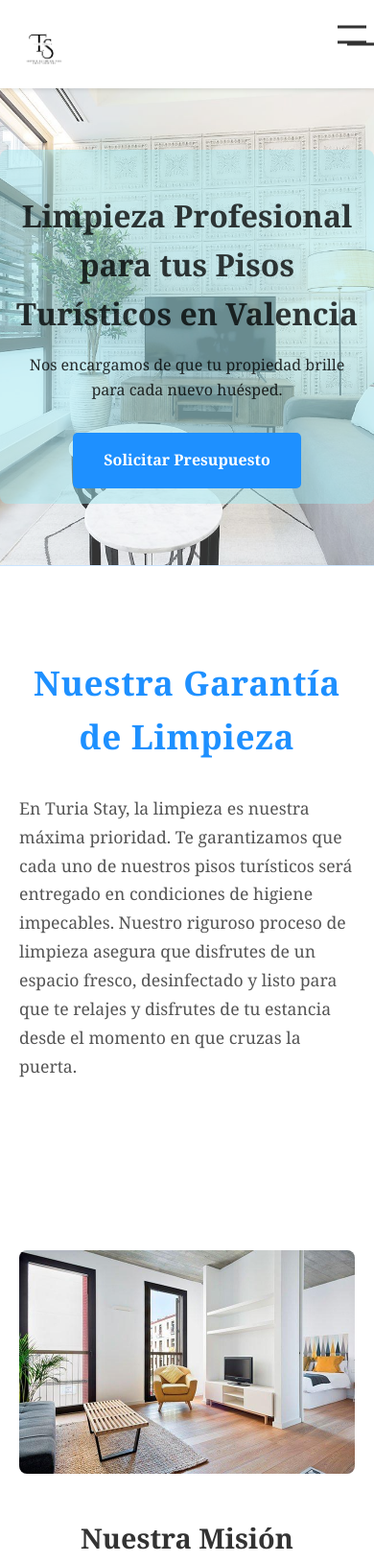
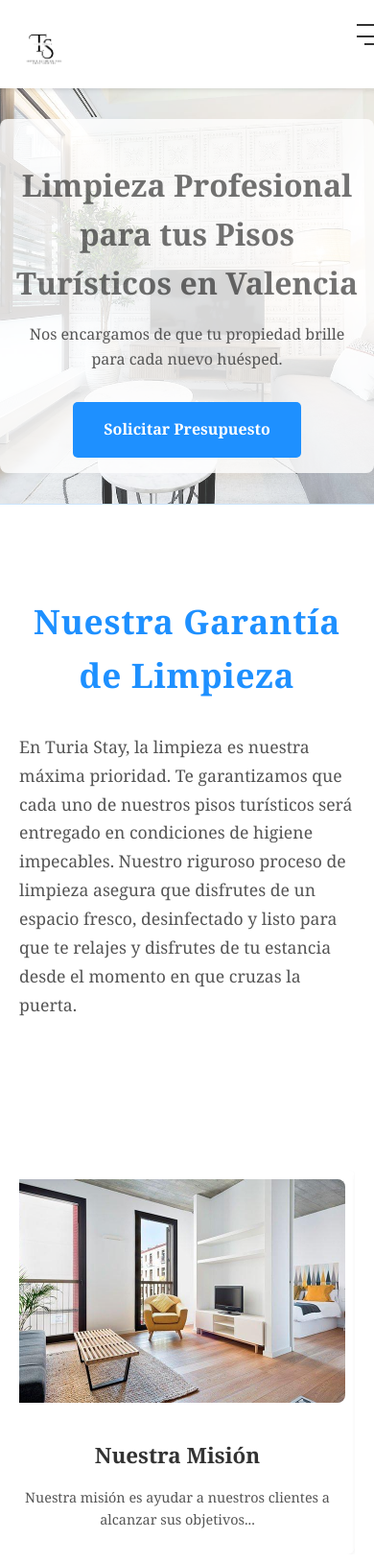
Before and after one commit to Jav23149/Macarena, a plain HTML site: page index.html in a window 390 px wide. Shown: the top 1629 px of the page at 96% size. Drawn offline with Linux system fonts and the light colour scheme.

Commit message:
retoques

```diff
--- a/styles.css
+++ b/styles.css
@@ -139,7 +139,7 @@ body {
     max-width: 800px;
     margin: 0 auto;
     padding: 20px;
-    background-color: rgba(161, 228, 236, 0.493);
+    background-color: rgba(255, 255, 255, 0.8);
     border-radius: 8px;
     position: relative;
     z-index: 10;
@@ -148,14 +148,14 @@ body {
 .hero-content h2 {
     font-size: 3rem;
     margin-bottom: 1rem;
-    color: #000000c5;
+    color: #0000008c;
     font-weight: bold;
 }
 
 .hero-content p {
     font-size: 1.3rem;
     margin-bottom: 2rem;
-    color:#000000d0;
+    color: #555;
 }
 
 .button {
@@ -172,6 +172,56 @@ body {
 
 .button:hover {
     background-color: #00bfff;
+}
+
+/* Media Queries para Responsive Design - Sección Hero */
+
+/* Para pantallas de tablet (ancho máximo de 768px) */
+@media (max-width: 768px) {
+    #hero {
+        padding: 3rem 0; /* Reducir el padding */
+    }
+
+    .hero-content {
+        padding: 1.5rem; /* Reducir el padding del contenido */
+    }
+
+    .hero-content h2 {
+        font-size: 2.5rem; /* Reducir el tamaño del título */
+    }
+
+    .hero-content p {
+        font-size: 1.2rem; /* Reducir el tamaño de la descripción */
+    }
+
+    .button {
+        padding: 1rem 2rem; /* Reducir el padding del botón */
+        font-size: 1rem; /* Reducir el tamaño del texto del botón */
+    }
+}
+
+/* Para pantallas de celular (ancho máximo de 576px) */
+@media (max-width: 576px) {
+    #hero {
+        padding: 2rem 0; /* Reducir aún más el padding */
+    }
+
+    .hero-content {
+        padding: 1rem; /* Reducir aún más el padding del contenido */
+    }
+
+    .hero-content h2 {
+        font-size: 2rem; /* Reducir aún más el tamaño del título */
+    }
+
+    .hero-content p {
+        font-size: 1rem; /* Reducir aún más el tamaño de la descripción */
+    }
+
+    .button {
+        padding: 0.8rem 1.5rem; /* Reducir aún más el padding del botón */
+        font-size: 0.9rem; /* Reducir aún más el tamaño del texto del botón */
+    }
 }
 
 /* Servicios */
@@ -320,6 +370,124 @@ body {
 
 #quienes-somos .carousel-controls button:hover {
     background-color: #00bfff;
+}
+#quienes-somos .carousel-container {
+    display: flex;
+    overflow-x: auto;
+    scroll-snap-type: x mandatory;
+    width: 100%;
+    -ms-overflow-style: none;
+    scrollbar-width: none;
+}
+
+#quienes-somos .carousel-container::-webkit-scrollbar {
+    display: none;
+}
+
+#quienes-somos .carousel-slide {
+    flex: 0 0 100%;
+    width: 100%;
+    height: auto;
+    scroll-snap-align: start;
+    display: flex;
+    align-items: center;
+    padding: 20px;
+    text-align: left;
+    background-color: #ffffff;
+    border-radius: 8px;
+    box-shadow: 0 2px 4px rgba(0, 0, 0, 0.05);
+}
+
+#quienes-somos .carousel-slide img {
+    max-width: 50%;
+    height: auto;
+    margin-right: 20px;
+    border-radius: 8px;
+}
+
+#quienes-somos .carousel-slide .carousel-content {
+    flex: 1;
+}
+
+#quienes-somos .carousel-slide h3 {
+    margin-bottom: 10px;
+    color: #333;
+    font-size: 1.8rem;
+    font-weight: bold;
+}
+
+#quienes-somos .carousel-slide p {
+    color: #555;
+    font-size: 1.1rem;
+}
+
+#quienes-somos .carousel-controls {
+    text-align: center;
+    margin-top: 20px;
+}
+
+#quienes-somos .carousel-controls button {
+    background-color: #1e90ff;
+    color: #fff;
+    border: none;
+    padding: 10px 20px;
+    margin: 0 10px;
+    border-radius: 5px;
+    cursor: pointer;
+    font-size: 1rem;
+}
+
+#quienes-somos .carousel-controls button:hover {
+    background-color: #00bfff;
+}
+
+/* Media Queries para Responsive Design - Carrusel */
+
+/* Para pantallas de tablet (ancho máximo de 768px) */
+@media (max-width: 768px) {
+    #quienes-somos .carousel-slide {
+        flex-direction: column; /* Apilar imagen y texto */
+        text-align: center; /* Centrar el texto */
+        padding: 15px;
+    }
+
+    #quienes-somos .carousel-slide img {
+        max-width: 80%; /* Hacer la imagen ocupar más ancho */
+        margin-right: 0; /* Eliminar el margen derecho */
+        margin-bottom: 15px; /* Añadir margen inferior */
+    }
+
+    #quienes-somos .carousel-slide h3 {
+        font-size: 1.6rem;
+    }
+
+    #quienes-somos .carousel-slide p {
+        font-size: 1rem;
+    }
+}
+
+/* Para pantallas de celular (ancho máximo de 576px) */
+@media (max-width: 576px) {
+    #quienes-somos .carousel-slide {
+        padding: 10px;
+    }
+
+    #quienes-somos .carousel-slide img {
+        max-width: 100%; /* La imagen ocupa todo el ancho */
+    }
+
+    #quienes-somos .carousel-slide h3 {
+        font-size: 1.4rem;
+    }
+
+    #quienes-somos .carousel-slide p {
+        font-size: 0.9rem;
+    }
+
+    #quienes-somos .carousel-controls button {
+        padding: 8px 16px;
+        font-size: 0.9rem;
+    }
 }
 
 /* Contacto */
@@ -497,7 +665,35 @@ footer nav a:hover {
         margin-top: 10px;
     }
 }
+@media (max-width: 576px) {
+    .menu-toggle {
+        width: 30px; /* Reducir el tamaño del contenedor */
+        height: 30px; /* Reducir el tamaño del contenedor */
+        padding: 8px; /* Reducir el padding */
+        /* ... otras propiedades ... */
+    }
 
+    .hamburger {
+        width: 20px; /* Reducir el ancho de las líneas */
+        height: 2px; /* Reducir el alto de las líneas */
+        /* ... otras propiedades ... */
+    }
+
+    .hamburger::before,
+    .hamburger::after {
+        width: 20px; /* Reducir el ancho de las líneas */
+        height: 2px; /* Reducir el alto de las líneas */
+        /* ... otras propiedades ... */
+    }
+
+    .hamburger::before {
+        top: -6px; /* Ajustar la distancia */
+    }
+
+    .hamburger::after {
+        top: 6px; /* Ajustar la distancia */
+    }
+}
 /* Para pantallas de celular (ancho máximo de 576px) */
 @media (max-width: 576px) {
     /* Header */
```
